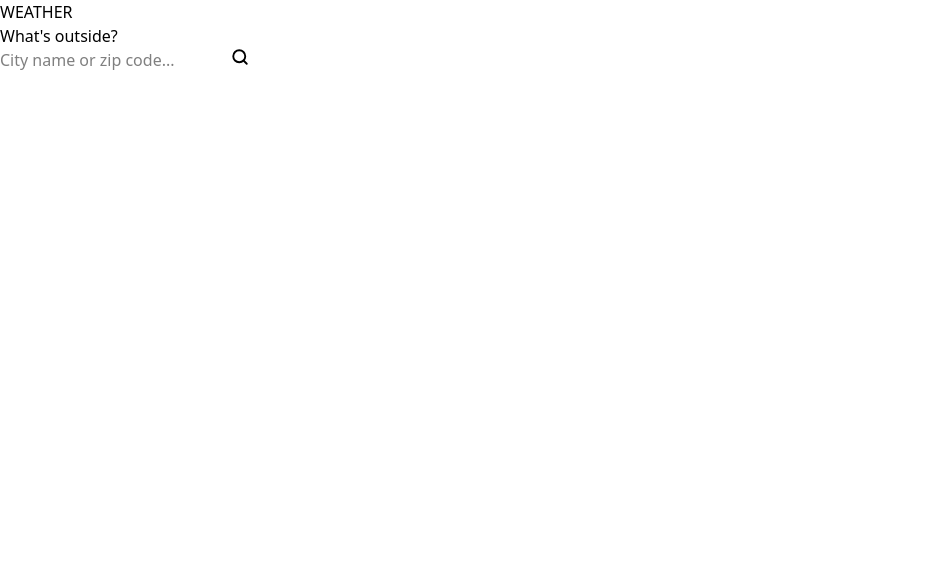
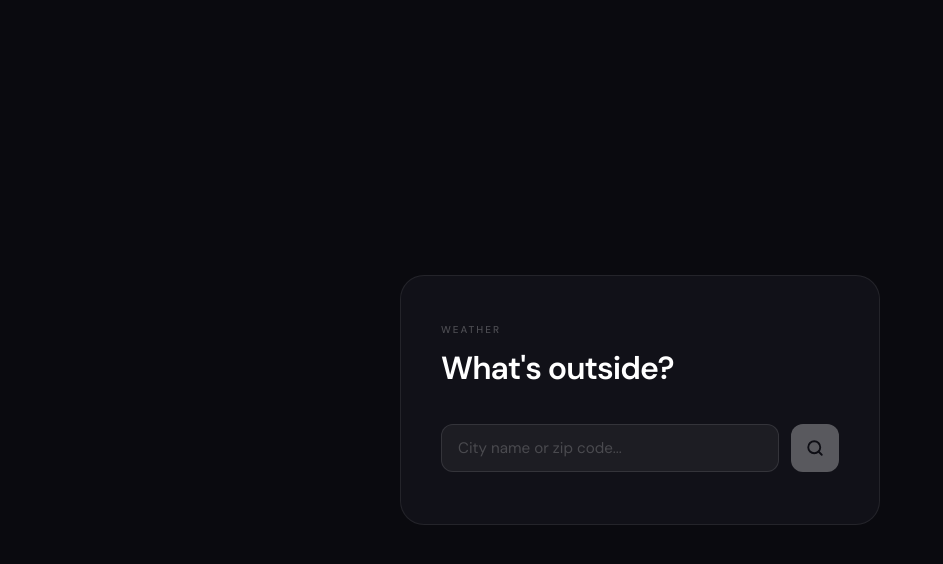
Before and after one commit to somadisingh/weather-superstars, an Angular app in the folder weather-app/: page / in a window 1280 px wide. Shown: the top 564 px of the page, without its empty margins (0-943 px from the left). Built offline with nearby package versions, Linux system fonts and the light colour scheme.

Commit message:
Add global styles and integrate Google Fonts for improved typography

```diff
--- a/weather-app/src/app/app.css
+++ b/weather-app/src/app/app.css
@@ -0,0 +1,234 @@
+@import "tailwindcss";
+
+* {
+  box-sizing: border-box;
+  margin: 0;
+  padding: 0;
+}
+
+.weather-root {
+  min-height: 100vh;
+  background: #0a0a0f;
+  display: flex;
+  align-items: center;
+  justify-content: center;
+  padding: 2rem 1rem;
+  font-family: 'DM Sans', system-ui, sans-serif;
+}
+
+.weather-card {
+  width: 100%;
+  max-width: 480px;
+  background: #111118;
+  border: 1px solid rgba(255,255,255,0.08);
+  border-radius: 24px;
+  padding: 2.5rem;
+}
+
+.header {
+  margin-bottom: 2rem;
+}
+
+.app-label {
+  font-size: 10px;
+  letter-spacing: 0.2em;
+  color: rgba(255,255,255,0.25);
+  font-weight: 500;
+}
+
+.app-title {
+  font-size: 2rem;
+  font-weight: 600;
+  color: #fff;
+  margin-top: 0.25rem;
+  letter-spacing: -0.03em;
+}
+
+.search-row {
+  display: flex;
+  gap: 0.75rem;
+  margin-bottom: 0.75rem;
+}
+
+.search-input {
+  flex: 1;
+  background: rgba(255,255,255,0.05);
+  border: 1px solid rgba(255,255,255,0.1);
+  border-radius: 12px;
+  padding: 0.75rem 1rem;
+  color: #fff;
+  font-size: 0.95rem;
+  outline: none;
+  transition: border-color 0.2s;
+}
+
+.search-input::placeholder {
+  color: rgba(255,255,255,0.2);
+}
+
+.search-input:focus {
+  border-color: rgba(255,255,255,0.3);
+}
+
+.search-input.input-error {
+  border-color: rgba(255, 100, 100, 0.5);
+}
+
+.search-btn {
+  width: 48px;
+  height: 48px;
+  border-radius: 12px;
+  background: #fff;
+  border: none;
+  cursor: pointer;
+  display: flex;
+  align-items: center;
+  justify-content: center;
+  color: #0a0a0f;
+  flex-shrink: 0;
+  transition: opacity 0.2s, transform 0.1s;
+}
+
+.search-btn:hover:not(:disabled) {
+  opacity: 0.9;
+  transform: scale(1.03);
+}
+
+.search-btn:disabled {
+  opacity: 0.3;
+  cursor: not-allowed;
+}
+
+.spinner {
+  width: 16px;
+  height: 16px;
+  border: 2px solid rgba(0,0,0,0.2);
+  border-top-color: #0a0a0f;
+  border-radius: 50%;
+  animation: spin 0.7s linear infinite;
+}
+
+@keyframes spin {
+  to { transform: rotate(360deg); }
+}
+
+.error-msg {
+  font-size: 0.82rem;
+  color: rgba(255, 120, 120, 0.9);
+  margin-bottom: 1rem;
+}
+
+.result-block {
+  margin-top: 2rem;
+  animation: fadeIn 0.4s ease;
+}
+
+@keyframes fadeIn {
+  from { opacity: 0; transform: translateY(8px); }
+  to { opacity: 1; transform: translateY(0); }
+}
+
+.city-row {
+  display: flex;
+  align-items: center;
+  justify-content: space-between;
+  margin-bottom: 1rem;
+}
+
+.city-name {
+  font-size: 1.1rem;
+  font-weight: 600;
+  color: #fff;
+  letter-spacing: -0.02em;
+}
+
+.weather-desc {
+  font-size: 0.85rem;
+  color: rgba(255,255,255,0.4);
+  margin-top: 0.2rem;
+  text-transform: capitalize;
+}
+
+.weather-icon {
+  width: 60px;
+  height: 60px;
+  filter: brightness(1.2);
+}
+
+.temp-display {
+  display: flex;
+  align-items: flex-start;
+  gap: 0.25rem;
+  line-height: 1;
+  margin-bottom: 0.5rem;
+}
+
+.temp-main {
+  font-size: 5rem;
+  font-weight: 700;
+  color: #fff;
+  letter-spacing: -0.04em;
+}
+
+.temp-unit {
+  font-size: 1.5rem;
+  color: rgba(255,255,255,0.4);
+  margin-top: 0.75rem;
+}
+
+.temp-range {
+  display: flex;
+  gap: 0.5rem;
+  font-size: 0.82rem;
+  color: rgba(255,255,255,0.4);
+  margin-bottom: 1.5rem;
+  align-items: center;
+}
+
+.temp-hi { color: rgba(255,255,255,0.7); }
+.temp-sep { color: rgba(255,255,255,0.2); }
+
+.divider {
+  height: 1px;
+  background: rgba(255,255,255,0.07);
+  margin-bottom: 1.5rem;
+}
+
+.stats-grid {
+  display: grid;
+  grid-template-columns: repeat(4, 1fr);
+  gap: 0.75rem;
+}
+
+.stat-card {
+  background: rgba(255,255,255,0.04);
+  border: 1px solid rgba(255,255,255,0.07);
+  border-radius: 14px;
+  padding: 0.85rem 0.5rem;
+  display: flex;
+  flex-direction: column;
+  align-items: center;
+  gap: 0.3rem;
+  text-align: center;
+}
+
+.stat-icon {
+  width: 18px;
+  height: 18px;
+  color: rgba(255,255,255,0.3);
+  margin-bottom: 0.1rem;
+}
+
+.stat-val {
+  font-size: 0.95rem;
+  font-weight: 600;
+  color: #fff;
+  letter-spacing: -0.02em;
+}
+
+.stat-label {
+  font-size: 0.65rem;
+  color: rgba(255,255,255,0.3);
+  text-transform: uppercase;
+  letter-spacing: 0.05em;
+}
--- a/weather-app/src/index.html
+++ b/weather-app/src/index.html
@@ -6,6 +6,7 @@
   <base href="/">
   <meta name="viewport" content="width=device-width, initial-scale=1">
   <link rel="icon" type="image/x-icon" href="favicon.ico">
+  <link href="https://fonts.googleapis.com/css2?family=DM+Sans:wght@400;500;600;700&display=swap" rel="stylesheet">
 </head>
 <body>
   <app-root></app-root>
```
